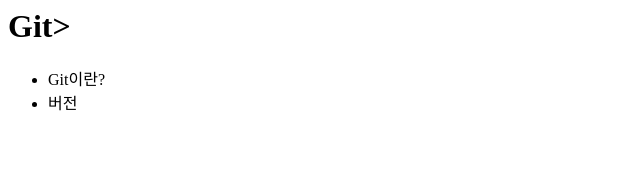
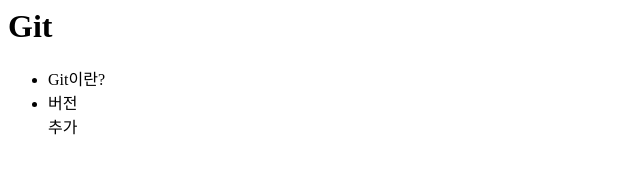
Before and after one commit to 1389572/opentutorials_git_july5087, a plain HTML site: page index.html in a window 1280 px wide. Shown: the full height of the page, 0-640 px from the left. Drawn offline with Linux system fonts and the light colour scheme.

Commit message:
li 추가

```diff
--- a/index.html
+++ b/index.html
@@ -1,12 +1,14 @@
 <html>
 <body>
+
 <header>
-<h1>Git>
+<h1>Git</h1>
 </header>
 
 <ul>
 <li>Git이란?</li>
 <li>버전</li>
+<l1>추가</li>
 </ul>
 </body>
 </html>
```
